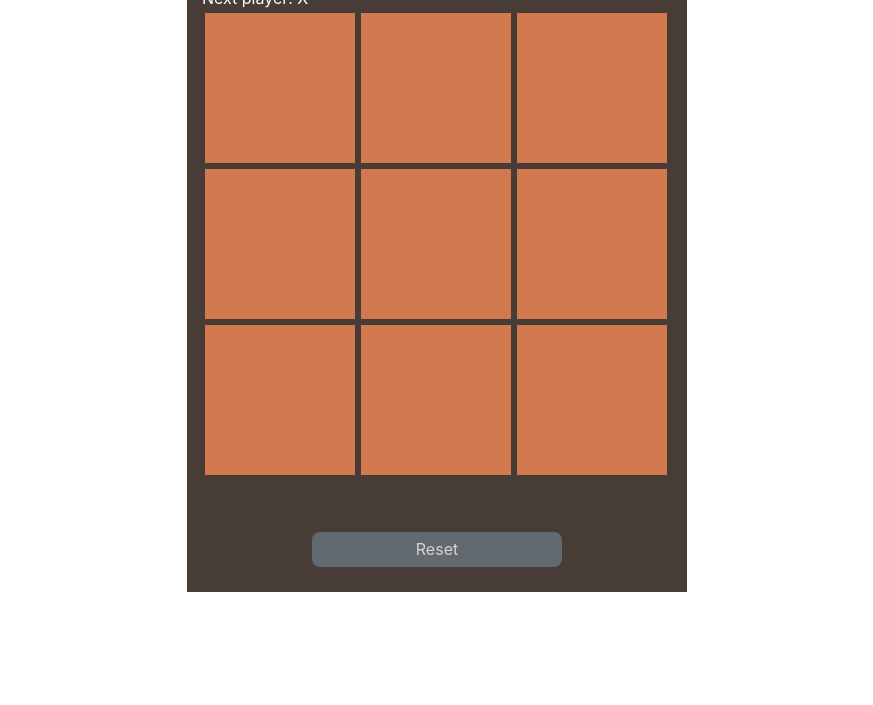
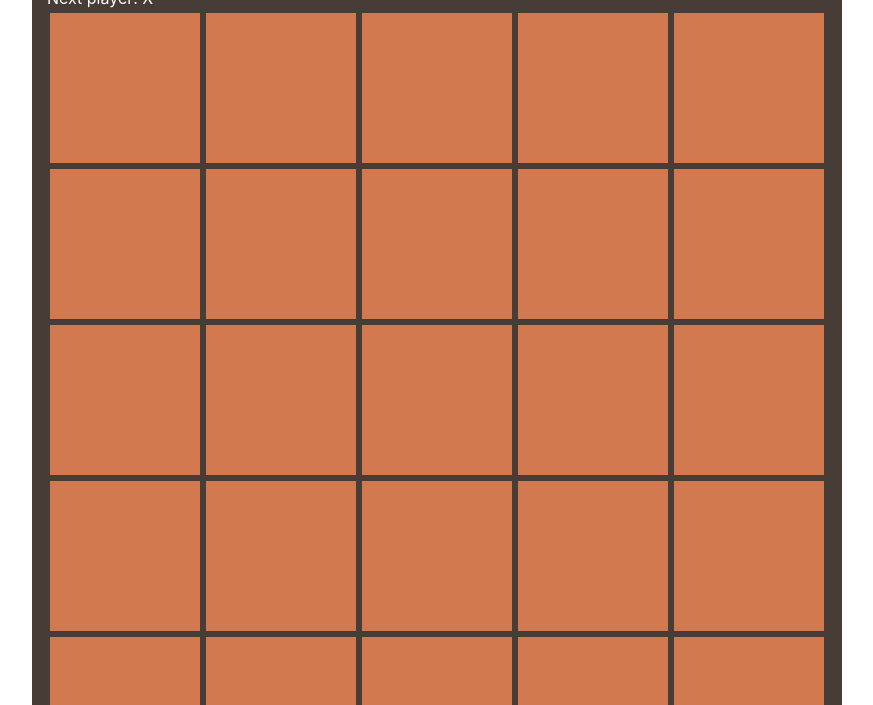
Before and after one commit to bohernandez/tic-tac-toe-rxjs, a React app: page / in a window 1280 px wide. Shown: the part 95-800 px from the top of the page, without its empty margins (203-1076 px from the left). Built offline with nearby package versions, Linux system fonts and the light colour scheme.

Commit message:
Fixing styling for nxn board

```diff
--- a/src/components/App.js
+++ b/src/components/App.js
@@ -9,7 +9,7 @@ class App extends Component {
   render() {
     return (
       <div>
-        <Board size={9} />
+        <Board size={25} />
       </div>
     );
   }
--- a/src/components/board.js
+++ b/src/components/board.js
@@ -109,6 +109,11 @@ export default class board extends Component {
     }
 
     render() {
+      let container = {
+        maxWidth: (Math.sqrt(this.props.size) * 156) + 30,
+        height: (Math.sqrt(this.props.size) * 158) + 200,
+        position: 'relative',
+      }
       const { message } = this.state;
       const playerInfo = message ? message : 'Next player: ' + (this.state.xIsNext ? 'X' : 'O');
       const transitionSettings = {
@@ -119,7 +124,7 @@ export default class board extends Component {
         transitionAppearTimeout: 500,
       };
         return(
-            <div className="container game-container">
+            <div className="container game-container" style={container}>
               <h1 className="title">Tic Tac Toe</h1>
               <div style={{ color: 'white' }}>{playerInfo}</div>
               <CSSTransitionGroup {...transitionSettings}>
@@ -127,9 +132,6 @@ export default class board extends Component {
                   <Cell key={i} value={x} onClick={() => { this.changeValue(i)} }></Cell>
                 )}
               </CSSTransitionGroup>
-              <br/>
-              <br />
-              <br />
             <div className="reset" onClick={ ()=>{ this.resetBoard()} }>Reset</div>
           </div>
         );
--- a/src/index.css
+++ b/src/index.css
@@ -1,15 +1,11 @@
 .game-container{
-  max-width: 500px !important;
   min-height: 500px;
+  height: auto;
   display: block;
   margin: 0 auto;
   background: #483C37;
   padding-top: 25px;
   padding-bottom: 25px;
-}
-
-.results-block{
-  max-width: 500px !important;
 }
 
 .title{
@@ -36,12 +32,15 @@
   height: 35px;
   border-radius: 8px;
   background-color: #626A70;
-  float: clear;
-  margin: 450px auto 0px;
   line-height: 35px;
   text-align: center;
   color: #D5D4CD;
   cursor: pointer;
+  position: absolute;
+  margin: 0 auto;
+  left: 0;
+  right: 0;
+  bottom: 30px;
 }
 .results-block{
   background: #483C37;
```
